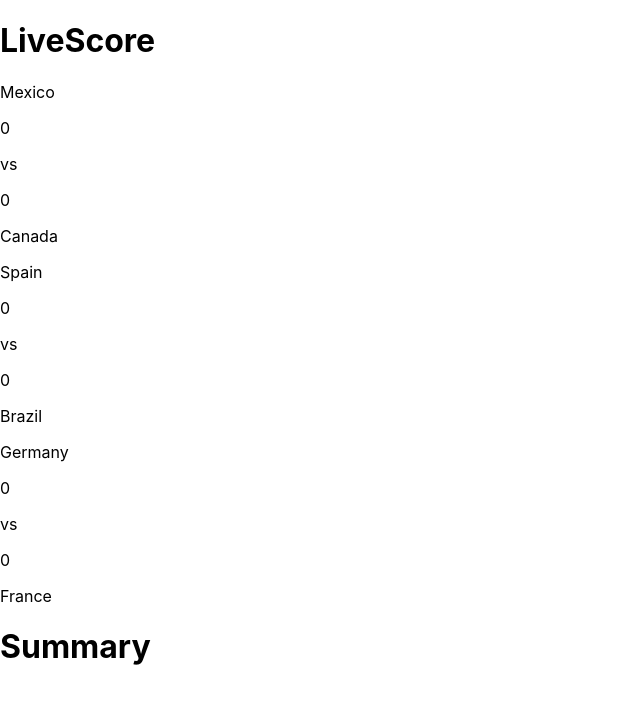
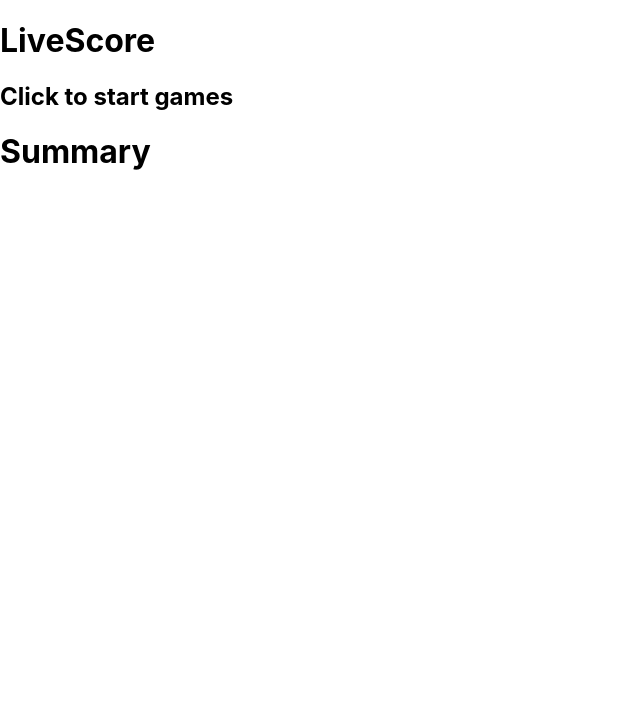
Before and after one commit to erazmozen/scoreboard, a React (Create React App) app: page / in a window 1280 px wide. Shown: the top 704 px of the page, without its empty margins (0-640 px from the left). Built offline with nearby package versions, Linux system fonts and the light colour scheme.

Commit message:
Conditionally render games on livescore
Dont show games that are not started or are finished

```diff
--- a/src/App.js
+++ b/src/App.js
@@ -10,7 +10,7 @@
 
   return (
     <div>
-      <LiveScore games={games} />
+      <LiveScore gameStatus={gameStatus} games={games} />
       <Summary />
     </div>
   );
--- a/src/components/LiveScore.jsx
+++ b/src/components/LiveScore.jsx
@@ -12,13 +12,17 @@
   );
 }
 
-const LiveScore = ({ games }) => {
+const LiveScore = ({ games, gameStatus }) => {
   return (
     <div>
       <h1>LiveScore</h1>
-      {games.map((game) => {
-        return <Game key={game.id} game={game} />;
-      })}
+      {!gameStatus ? (
+        <h2>Click to start games</h2>
+      ) : (
+        games.map((game) => {
+          return <Game key={game.id} game={game} />;
+        })
+      )}
     </div>
   );
 };
```
